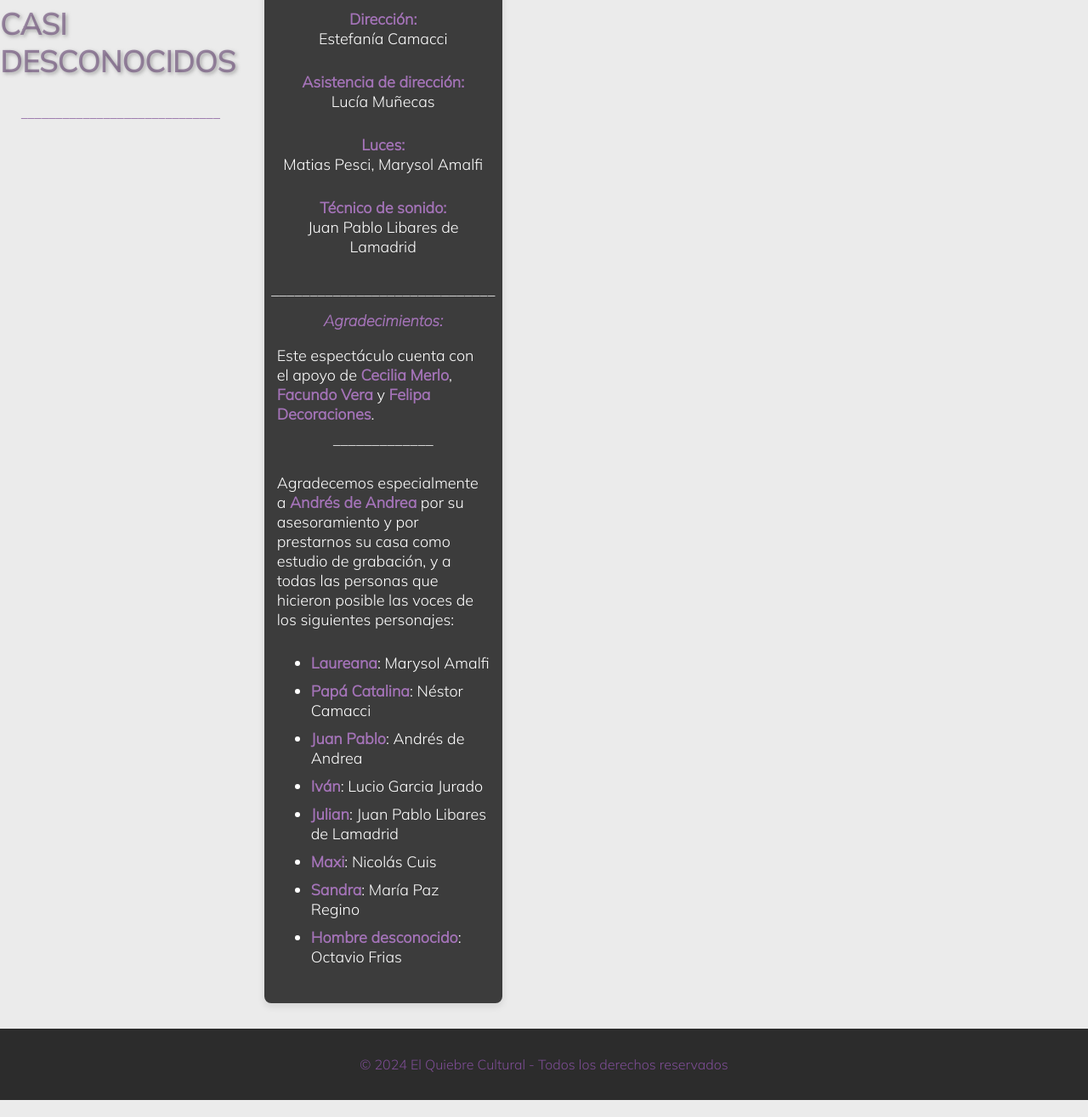
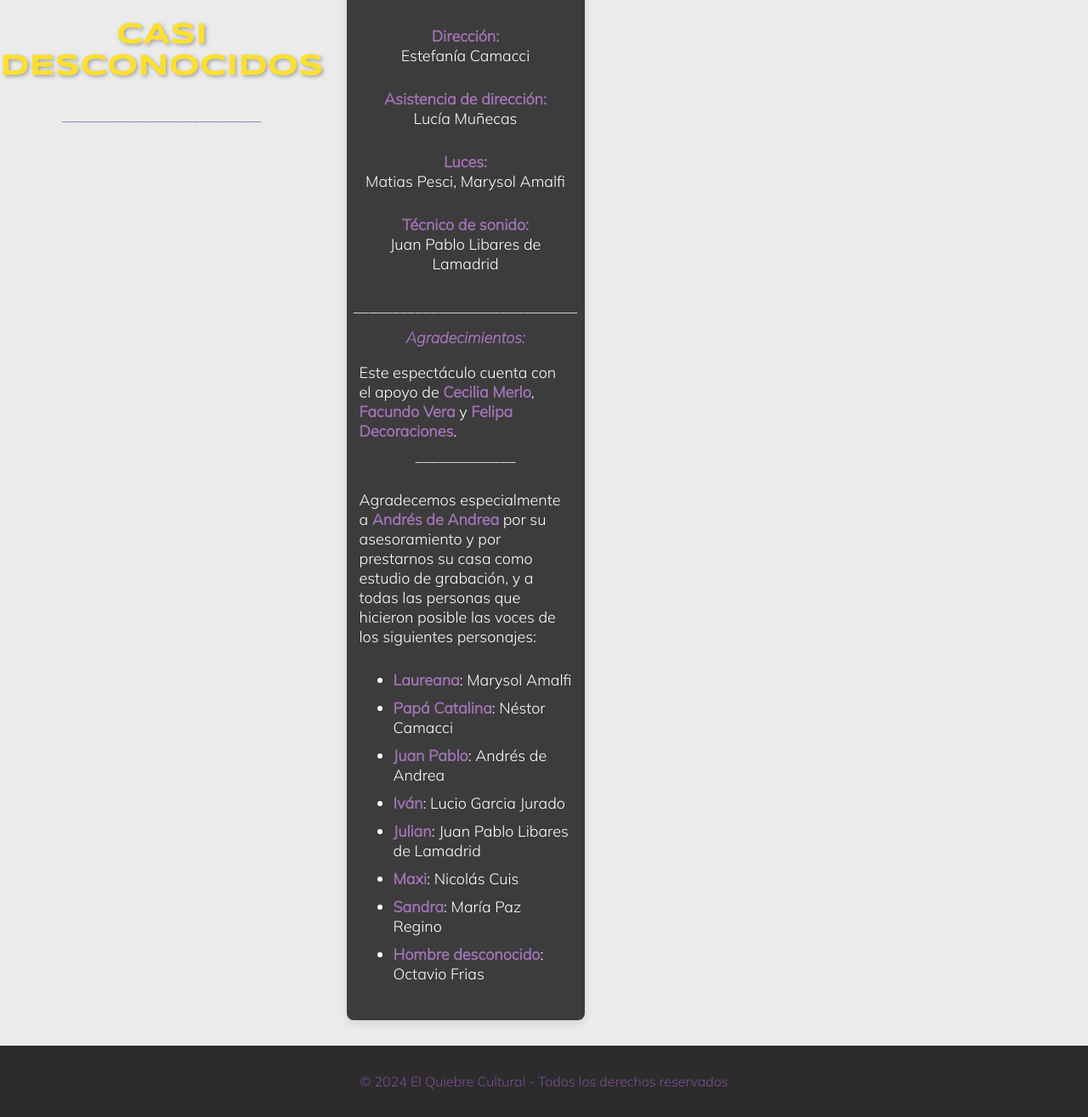
Before and after one commit to Juanlibares/QuiebreCultural, a plain HTML site: page index.html in a window 1280 px wide. Shown: the part 1252-2567 px from the top of the page at 85% size. Drawn offline with nearby package versions, Linux system fonts and the light colour scheme.

Commit message:
Update index.html

```diff
--- a/index.html
+++ b/index.html
@@ -8,6 +8,9 @@
     <link rel="preconnect" href="https://fonts.googleapis.com">
     <link rel="preconnect" href="https://fonts.gstatic.com" crossorigin>
     <link href="https://fonts.googleapis.com/css2?family=Mulish:ital,wght@0,300;1,200&display=swap" rel="stylesheet">
+    <link rel="preconnect" href="https://fonts.googleapis.com">
+    <link rel="preconnect" href="https://fonts.gstatic.com" crossorigin>
+    <link href="https://fonts.googleapis.com/css2?family=Syncopate:wght@700&display=swap" rel="stylesheet">
 
     <title>ElQuiebre Cultural</title>
     <style>
@@ -29,7 +32,8 @@
             background: #b9b9b9;
             color: #7d4d94;
             text-align: center;
-            padding: 1em;
+            padding-top: 1em;
+            padding-bottom: 1em;
             transition: background 0.5s, color 0.5s;
             box-shadow: 0 2px 4px rgba(0, 0, 0, 0.1), 0 0 10px rgba(125, 77, 148, 0.8);
             /* Ajuste de la sombra */
@@ -135,7 +139,8 @@
             background-color: #2c2c2c;
             color: #7d4d94;
             text-align: center;
-            padding: 1em;
+            padding-top: 1em;
+            padding-bottom: 1em;
             transition: background-color 0.5s, color 0.5s;
             margin-top: auto;
             width: 100%;
@@ -211,7 +216,7 @@
     <section class="container">
         <aside>
 
-            <h2 style="margin-top: -5% ; color: #5a38698a; font-size: 35px; margin-top: 1%;">CASI DESCONOCIDOS</h2>
+            <center><h2 style="margin-top: -5% ; color: #FCE02E; font-size: 35px; margin-top: 1%; font-family: 'Syncopate', sans-serif;">CASI DESCONOCIDOS</h2></center>
             <p style="text-align: center; color: #7d4d94; margin-top: 1%;">_____________________________</p>
         </aside>
 
@@ -251,7 +256,7 @@
                 <div class="swiper-button-next"></div>
                 <div class="swiper-button-prev"></div>
             </div>
-            <!-- Carrusel con Swiper -->
+            <br>
             <div class="card">
                 <center><i><strong>¿Dejarías que ellos tengan acceso directo a todo lo qué pasa en tu
                             celular?</strong></i></center>
@@ -285,7 +290,8 @@
                 <i style="text-align: center; color: #a473b8;"><strong>Agradecimientos:</strong></i>
                 <p>Este espectáculo cuenta con el apoyo de <strong style="color: #a473b8;">Cecilia Merlo</strong>,
                     <strong style="color: #a473b8;">Facundo Vera</strong>
-                    y <strong style="color: #a473b8;">Felipa Decoraciones</strong>.</p>
+                    y <strong style="color: #a473b8;">Felipa Decoraciones</strong>.
+                </p>
                 <p style="text-align: center; margin-top: -1%;">_____________</p>
 
                 <p>Agradecemos especialmente a <strong style="color: #a473b8;">Andrés de Andrea</strong> por su
```
